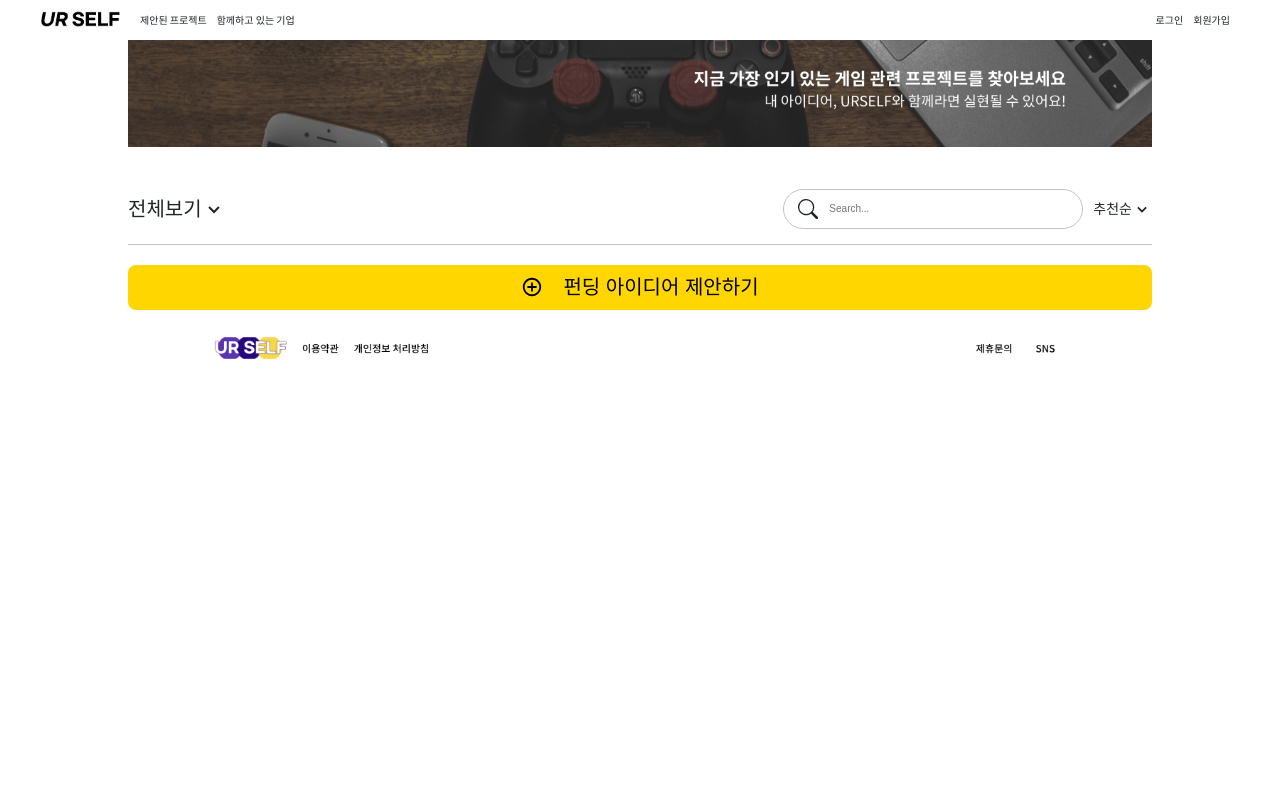
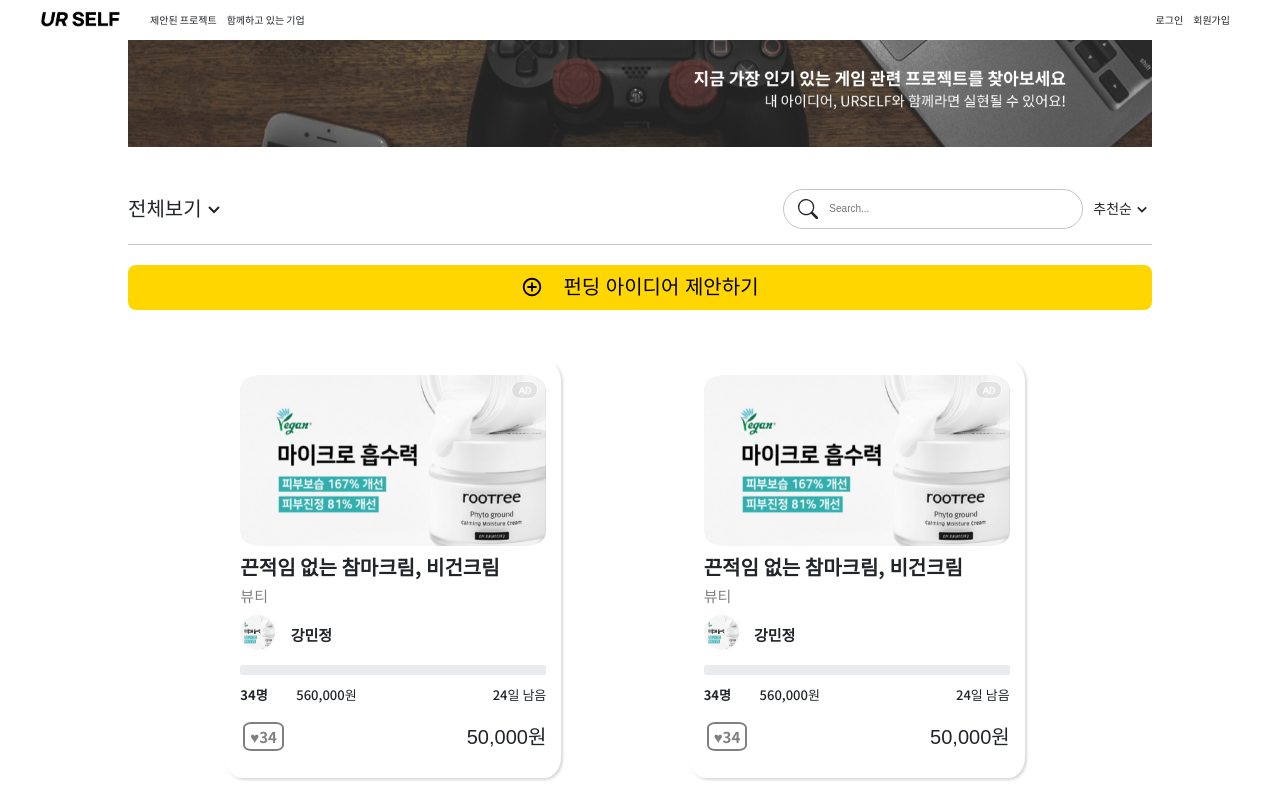
Before and after one commit to OUR-SELF/URSELF, a React (Create React App) app: page /project in a window 1280 px wide. Shown: the top 800 px of the page. Built offline with nearby package versions, Linux system fonts and the light colour scheme; a web font is replaced by a local one.

Commit message:
[지훈]:: ui

```diff
--- a/src/components/Card.js
+++ b/src/components/Card.js
@@ -18,7 +18,7 @@
                 <Ava_img src={props.one.src}></Ava_img>
                 <Username>{props.one.username}</Username>
             </Character>
-            <ProgressBar style={{animated:"false",backgroundColor:"C4C4C4"}} now={0} />
+            <ProgressBar now={0} />
 
             <FirstInfo>
                 <SubInfo>
@@ -61,8 +61,10 @@
 padding:15px;
 display:flex;
 flex-direction:column;
-box-shadow: 1px 3px 3px 2px gray;
+box-shadow: rgba(0, 0, 0, 0.15) 1.95px 1.95px 2.6px;
 border-radius: 5%;
+margin-right:30px;
+margin-bottom: 50px;
 `;
 const Title= styled.div`
     font-weight:700;
--- a/src/components/CompanyCard.js
+++ b/src/components/CompanyCard.js
@@ -34,16 +34,17 @@
     width:100%;
 `;
 const CompanyCardContainer=styled.div`
-    box-shadow: 1px 3px 3px 2px gray;
+    box-shadow: rgba(0, 0, 0, 0.15) 1.95px 1.95px 2.6px;
     max-width:230px;
     font-family:'Noto Sans KR', sans-serif;
     display:flex;
     flex-direction: column;
+    margin:50px;
+
 
 `;
 
 const MoreInfoBox=styled.div`
-
     width:40%;
     margin-left:4%;
     margin-top:4%;
@@ -71,8 +72,7 @@
 `;
 const InfoBox=styled.div`
     border-bottom:3px solid #673AB7;
-    border-left:0.1px solid gray;
-    border-right:0.1px solid gray;
+
 `;
 
 const MoreInfo = styled.div`
--- a/src/components/Header.js
+++ b/src/components/Header.js
@@ -6,9 +6,9 @@
   return (
     <HeaderContainer>
       <div>
-
-        <Logo alt="logo" src="/images/URSELF-logo.png" />
-
+        <Link to="/">
+          <Logo alt="logo" src="/images/URSELF-logo.png" />
+        </Link>
         <Link to="/project">제안된 프로젝트</Link>
         <Link to="/company">함께하고 있는 기업</Link>
       </div>
@@ -44,4 +44,5 @@
   height: 60%;
   cursor: pointer;
   margin-right: 20px;
+  width:80px;
 `;
--- a/src/pages/Company.js
+++ b/src/pages/Company.js
@@ -6,7 +6,9 @@
     const list =[{src:"/img/cc1.jpg",name:"주식회사 셀프메이드",desc:"더 편한 생활용품을 만드는 <주식회사 셀프메이드> 입니다.",category:"식품/리빙", numofproject:"3개의 프로젝트",heartsrc:"/img/emptyhart.jpg"},
     {src:"/img/cc2.jpg",name:"농업회사법인 주식회사 벗드림",desc:"부산에서 생산되는 농산물을 이용하여 전통주를 만드는 회사입니다.",category:"식품/리빙", numofproject:"3개의 프로젝트",heartsrc:"/img/emptyhart.jpg"},
     {src:"/img/cc3.jpg",name:"(주)마링",desc:"안고 자는 마법같은 감정 일기, 반려인형 마봉이입니다.",category:"공예", numofproject:"1개의 프로젝트",heartsrc:"/img/emptyhart.jpg"},
-    {src:"/img/cc4.jpg",name:"(주)스퀴즈브루어리",desc:"양조장비의 차이가 맥주 품질의 차이를 만듭니다.",category:"식품/리빙", numofproject:"3개의 프로젝트",heartsrc:"/img/emptyhart.jpg"}]
+    {src:"/img/cc4.jpg",name:"(주)스퀴즈브루어리",desc:"양조장비의 차이가 맥주 품질의 차이를 만듭니다.",category:"식품/리빙", numofproject:"3개의 프로젝트",heartsrc:"/img/emptyhart.jpg"},
+    {src:"/img/cc1.jpg",name:"주식회사 셀프메이드",desc:"더 편한 생활용품을 만드는 <주식회사 셀프메이드> 입니다.",category:"식품/리빙", numofproject:"3개의 프로젝트",heartsrc:"/img/emptyhart.jpg"},
+   ]
 
     const maplist= list.map((one)=> {
         return(
@@ -20,15 +22,11 @@
             <TitleContainer>
                 <Title>전체보기</Title>
                 <Search/>
-
             </TitleContainer>
-
             <CardContainer>
                 {maplist}
             </CardContainer>
-            <CardContainer>
-                {maplist}
-            </CardContainer>
+
 
         </Container>
     )
@@ -40,6 +38,7 @@
     margin:auto;
     display:flex;
     flex-direction: column;
+
 
 `;
 const TitleContainer=styled.div`
@@ -60,7 +59,9 @@
 `;
 const CardContainer= styled.div`
     display:flex;
-    justify-content: space-between;
+    justify-content:flex-start;
     text-align:justify;
     margin-bottom:5%;
+    flex-wrap:wrap;
+    margin-left:80px;
 `;
--- a/src/pages/ProjectList.js
+++ b/src/pages/ProjectList.js
@@ -2,8 +2,21 @@
 import styled from 'styled-components';
 import { BiPlusCircle, BiChevronDown } from 'react-icons/bi';
 import Search from 'components/Search';
+import Card from 'components/Card';
+const ProjectList = () => {
+  const list=[{src:"/img/card1.jpg",title:"끈적임 없는 참마크림, 비건크림", category:"뷰티", username:"강민정" , numofPeople:34, days:24, price:"50,000",totalprice:"560,000" },
+    {src:"/img/card1.jpg",title:"끈적임 없는 참마크림, 비건크림", category:"뷰티", username:"강민정" , numofPeople:34, days:24, price:"50,000",totalprice:"560,000" },
+    {src:"/img/card1.jpg",title:"끈적임 없는 참마크림, 비건크림", category:"뷰티", username:"강민정" , numofPeople:34, days:24, price:"50,000" ,totalprice:"560,000"},
+    ,{src:"/img/card1.jpg",title:"끈적임 없는 참마크림, 비건크림", category:"뷰티", username:"강민정" , numofPeople:34, days:24, price:"50,000" ,totalprice:"560,000"}
+    ,{src:"/img/card1.jpg",title:"끈적임 없는 참마크림, 비건크림", category:"뷰티", username:"강민정" , numofPeople:34, days:24, price:"50,000" ,totalprice:"560,000"}
+    ,{src:"/img/card1.jpg",title:"끈적임 없는 참마크림, 비건크림", category:"뷰티", username:"강민정" , numofPeople:34, days:24, price:"50,000" ,totalprice:"560,000"},
 
-const ProjectList = () => {
+
+  ];
+  const maplist = list.map((one)=>{
+    return <Card one={one}/>
+
+  })
   return (
     <>
 
@@ -23,6 +36,11 @@
           <BiPlusCircle size={22} />
           <span>펀딩 아이디어 제안하기</span>
         </YellowButton>
+        <CardContainer>
+        {maplist}
+
+        </CardContainer>
+
       </Container>
     </>
   );
@@ -73,7 +91,16 @@
   background-color: #ffd600;
   border-radius: 8px;
   backdrop-filter: blur(4px);
+  margin-bottom:50px;
   span {
     margin-left: 20px;
   }
 `;
+const CardContainer= styled.div`
+  display:flex;
+  justify-content:space-evenly;
+  text-align:center;
+  margin-bottom:50px;
+  flex-wrap: wrap;
+
+`;
```
